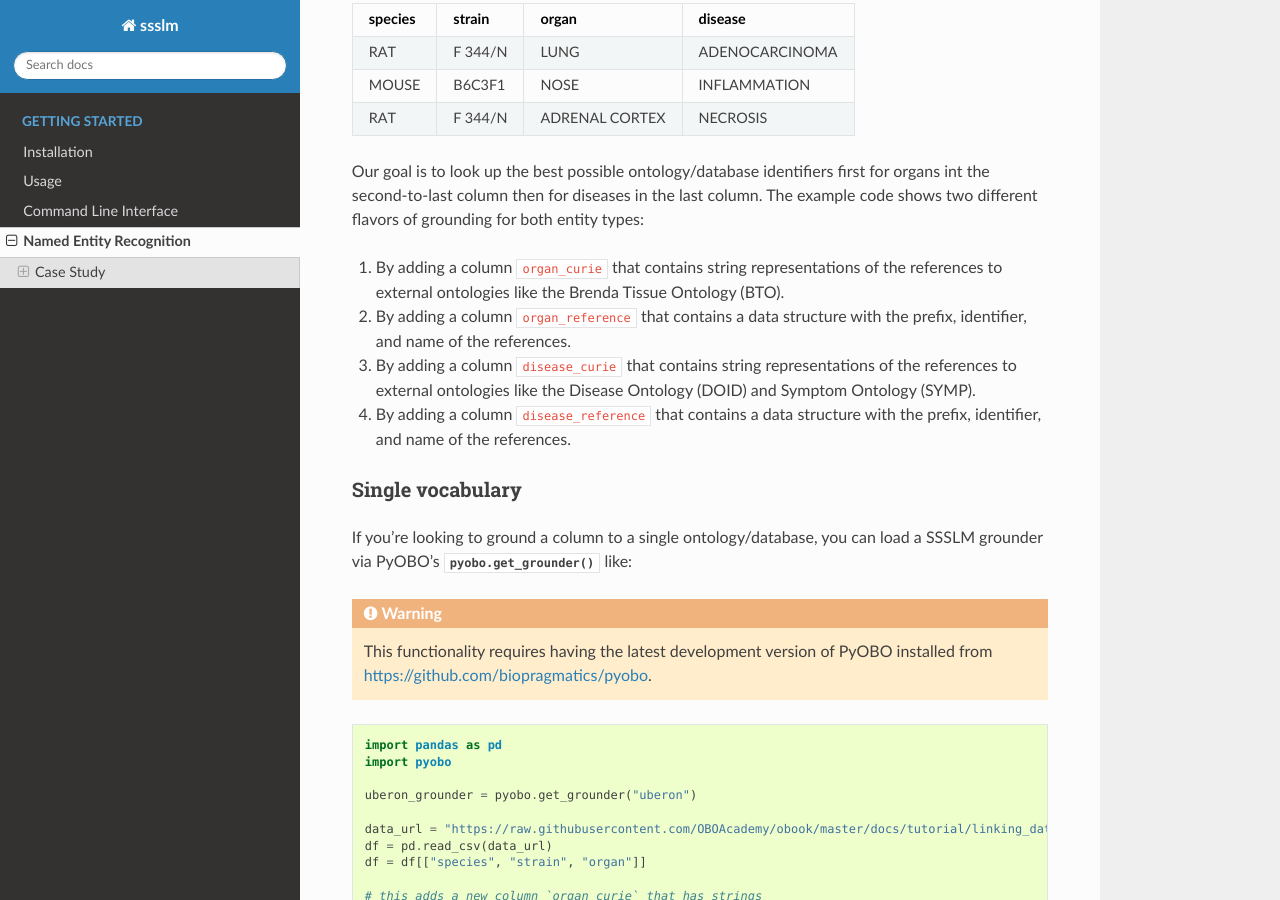
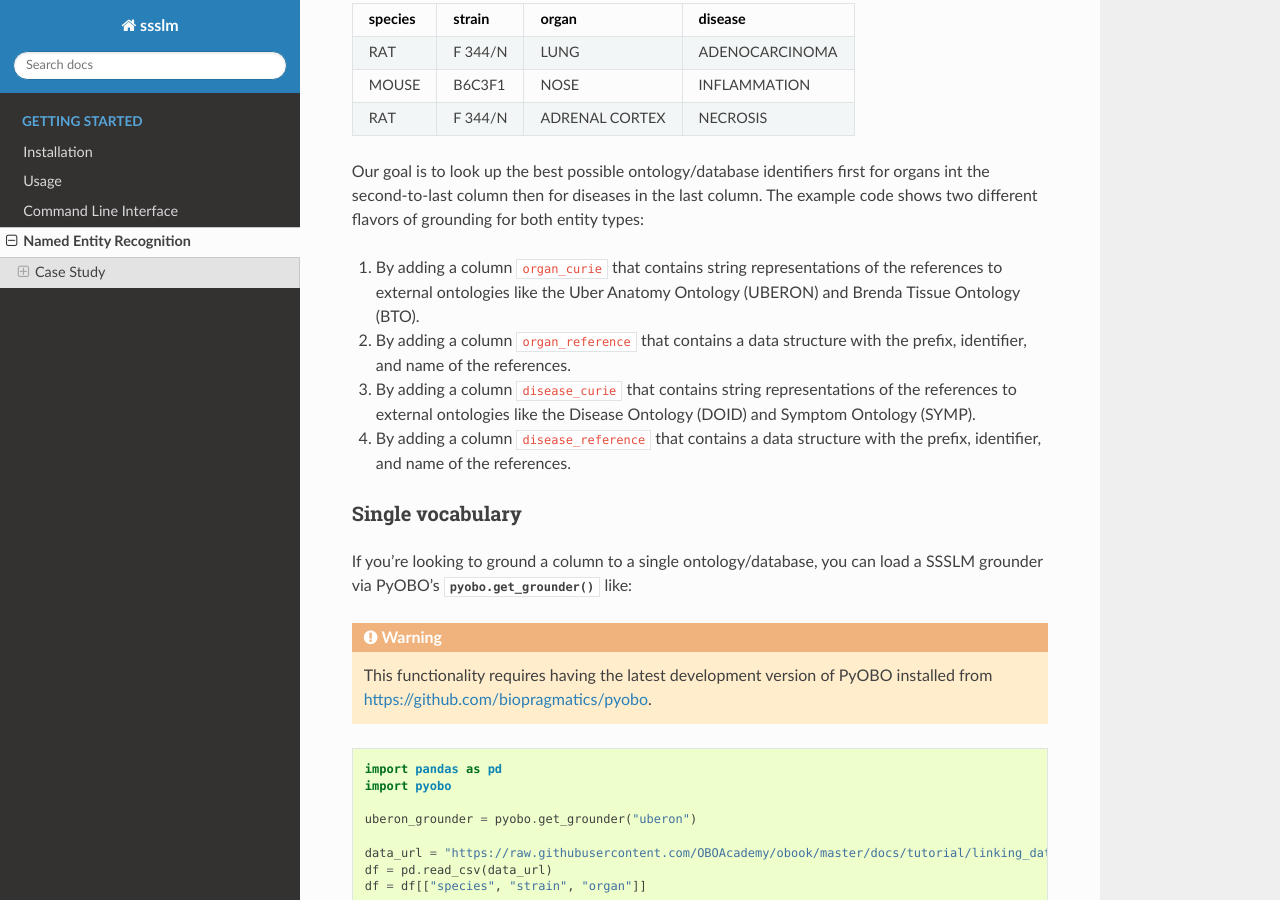
Before and after one commit to cthoyt/ssslm, a Sphinx documentation site: the page built from docs/source/ner.rst, in a window 1280 px wide and 900 px high, scrolled down 528 px. Built offline with Sphinx 7.4.7 and the Read the Docs theme 3.1.0, drawn with Linux system fonts in a browser that asks for light colours.

Commit message:
Update ner.rst

```diff
--- a/docs/source/ner.rst
+++ b/docs/source/ner.rst
@@ -30,7 +30,8 @@ int the second-to-last column then for diseases in the last column. The example
 shows two different flavors of grounding for both entity types:
 
 1. By adding a column ``organ_curie`` that contains string representations of the
-   references to external ontologies like the Brenda Tissue Ontology (BTO).
+   references to external ontologies like the Uber Anatomy Ontology (UBERON) and Brenda
+   Tissue Ontology (BTO).
 2. By adding a column ``organ_reference`` that contains a data structure with the
    prefix, identifier, and name of the references.
 3. By adding a column ``disease_curie`` that contains string representations of the
```
